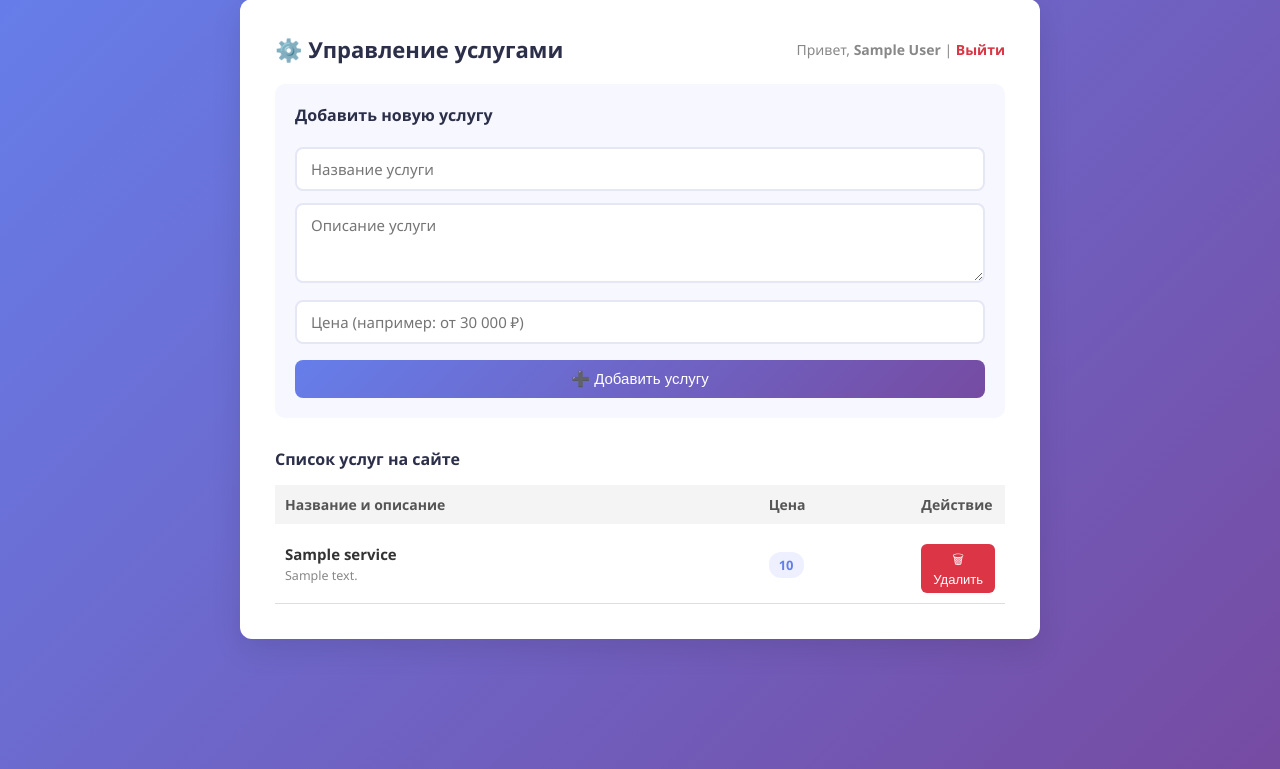
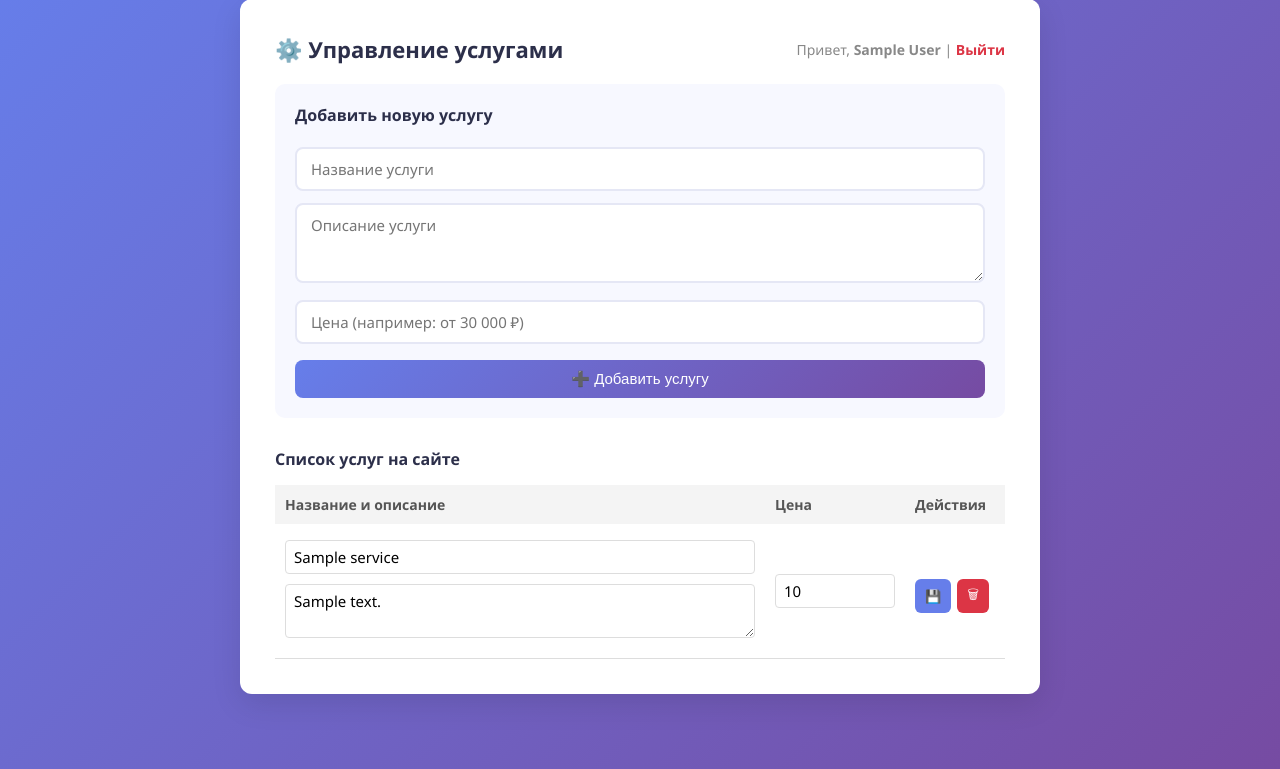
Before and after one commit to Dasha-gr/flask, a Flask app: page /admin_panel in a window 1280 px wide. Shown: the part 31-800 px from the top of the page. Run offline with Flask 3, Linux system fonts and the light colour scheme; the visitor is signed in with stand-in values (Sample User, id 1); tables that the repository leaves empty or names only in its code hold one stand-in row (values such as "Sample post").

Commit message:
Изменение услуг

```diff
--- a/app.py
+++ b/app.py
@@ -116,6 +116,27 @@ def delete_service(item_id):
     return redirect(url_for('admin_panel'))
 
 #Изменение услуг
+@app.route('/admin_panel/update/<int:item_id>', methods=['POST'])
+def update_service(item_id):
+    if not session.get('admin_logged_in'):
+        return redirect(url_for('dosup'))
+
+    title = request.form.get('title', '').strip()
+    description = request.form.get('description', '').strip()
+    price = request.form.get('price', '').strip()
+
+    if title:
+        with db.cursor() as cur:
+            cur.execute(
+                "UPDATE myproj_service SET title=%s, description=%s, price=%s WHERE id=%s",
+                (title, description, price, item_id)
+            )
+        db.commit()
+
+    return redirect(url_for('admin_panel'))
+
+
+
 
 
 
--- a/templates/admin.html
+++ b/templates/admin.html
@@ -29,24 +29,37 @@
             <table style="width: 100%; border-collapse: collapse;">
                 <tr style="background: #f4f4f4;">
                     <th>Название и описание</th>
-                    <th>Цена</th>
-                    <th style="width: 90px;">Действие</th>
+                    <th style="width: 140px;">Цена</th>
+                    <th style="width: 100px;">Действия</th>
                 </tr>
                 {% for s in items %}
                 <tr style="border-bottom: 1px solid #ddd;">
                     <td>
-                        <b>{{ s[1] }}</b><br>
-                        <small style="color:#888;">{{ s[2] or '—' }}</small>
+                        <form method="POST" action="{{ url_for('update_service', item_id=s[0]) }}" id="form-{{ s[0] }}">
+                            <input type="text" name="title" value="{{ s[1] }}" required
+                                   style="width: 100%; padding: 6px 8px; border: 1px solid #ddd; border-radius: 4px; margin-bottom: 4px; box-sizing: border-box;">
+                            <textarea name="description"
+                                      style="width: 100%; padding: 6px 8px; border: 1px solid #ddd; border-radius: 4px; min-height: 50px; box-sizing: border-box;">{{ s[2] or '' }}</textarea>
+                        </form>
                     </td>
-                    <td><span style="background: #eef0ff; color: #667eea; padding: 4px 10px; border-radius: 12px; font-size: 13px; font-weight: 600;">{{ s[3] or '—' }}</span></td>
                     <td>
-                        <form action="{{ url_for('delete_service', item_id=s[0]) }}" method="post"
-                              onsubmit="return confirm('Удалить услугу «{{ s[1] }}»?');"
-                              style="margin: 0;">
-                            <button type="submit" style="background: #dc3545; color: #fff; border: none; padding: 6px 12px; border-radius: 6px; font-size: 13px; cursor: pointer;">
-                                🗑 Удалить
+                        <input type="text" name="price" value="{{ s[3] or '' }}" form="form-{{ s[0] }}"
+                               style="width: 100%; padding: 6px 8px; border: 1px solid #ddd; border-radius: 4px; box-sizing: border-box;">
+                    </td>
+                    <td>
+                        <div style="display: flex; gap: 6px;">
+                            <button type="submit" form="form-{{ s[0] }}"
+                                    style="background: #667eea; color: #fff; border: none; padding: 6px 10px; border-radius: 6px; font-size: 13px; cursor: pointer;">
+                                💾
                             </button>
-                        </form>
+                            <form action="{{ url_for('delete_service', item_id=s[0]) }}" method="post"
+                                  onsubmit="return confirm('Удалить услугу «{{ s[1] }}»?');"
+                                  style="margin: 0;">
+                                <button type="submit" style="background: #dc3545; color: #fff; border: none; padding: 6px 10px; border-radius: 6px; font-size: 13px; cursor: pointer;">
+                                    🗑
+                                </button>
+                            </form>
+                        </div>
                     </td>
                 </tr>
                 {% else %}
```
